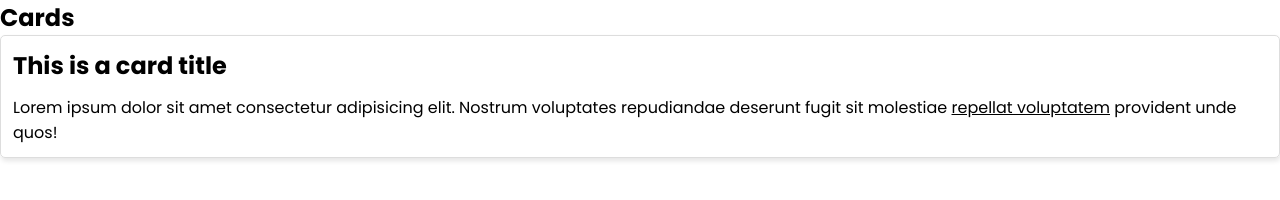
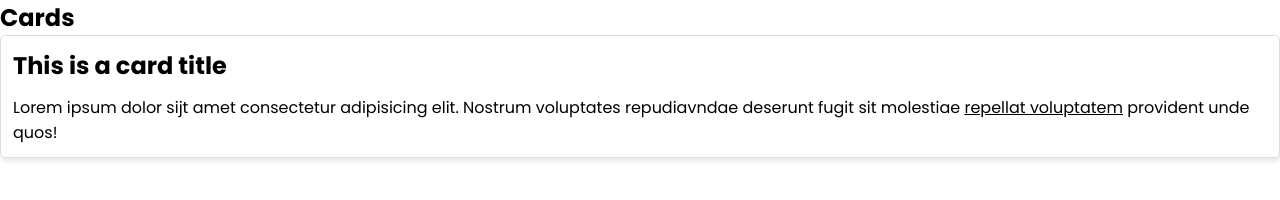
Before and after one commit to Nifemiasaolu/SASS_Tutorial, a website: page index.html in a window 1280 px wide. Drawn offline with Linux system fonts and the light colour scheme.

Commit message:
Content Changed

```diff
--- a/index.html
+++ b/index.html
@@ -18,8 +18,8 @@
         <div class="card">
             <h1 class="card-title">This is a card title</h1>
             <p class="card-body">
-                Lorem ipsum dolor sit amet consectetur adipisicing elit. Nostrum
-                voluptates repudiandae deserunt fugit sit molestiae
+                Lorem ipsum dolor sijt amet consectetur adipisicing elit. Nostrum
+                voluptates repudiavndae deserunt fugit sit molestiae
                 <a href="#"> repellat voluptatem</a> provident unde quos!
             </p>
         </div>
```
